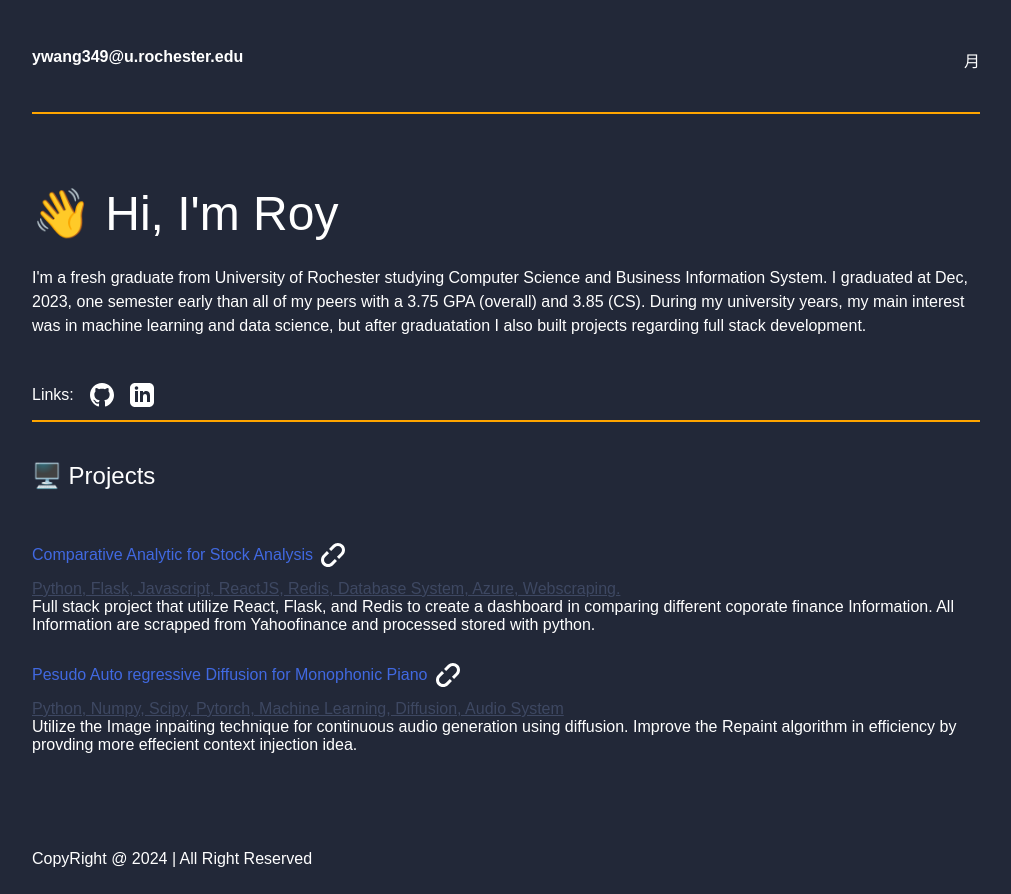
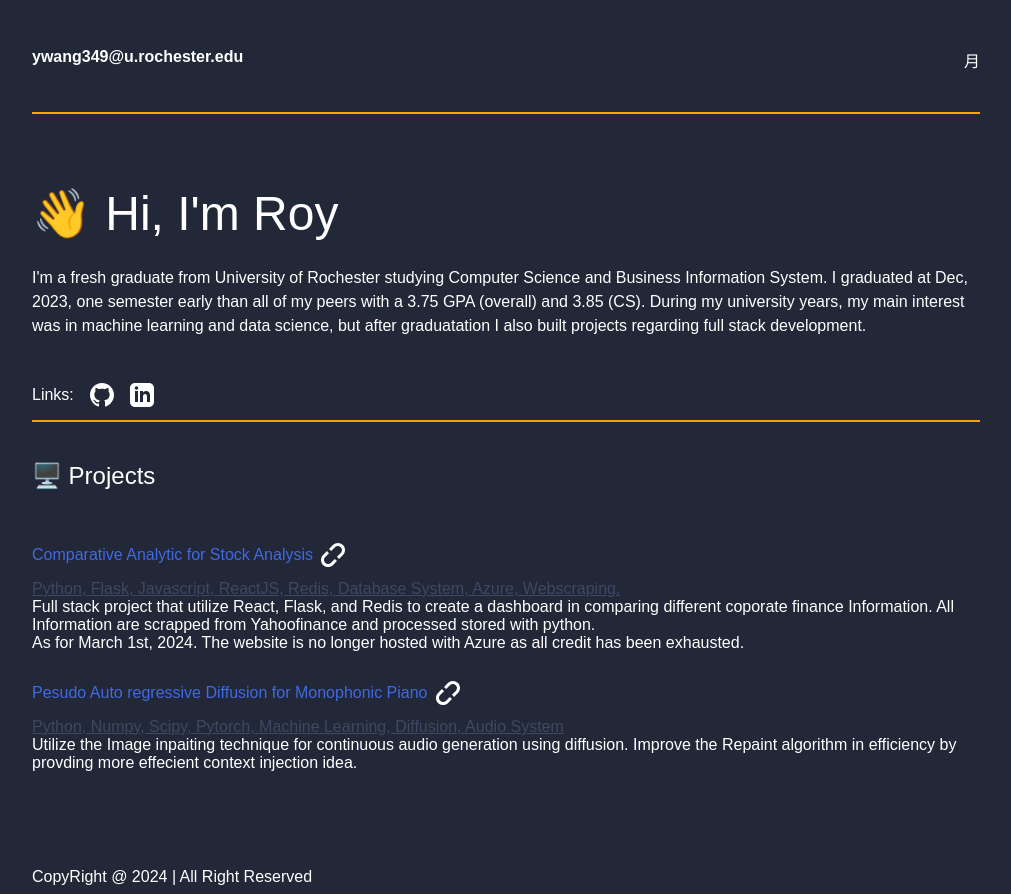
Before and after one commit to Yuze-Wang-RoyAnnd/Yuze-Wang-RoyAnnd.github.io, a plain HTML site: page index.html in a window 1280 px wide. Shown: the whole page, without its empty margins (134-1145 px from the left). Drawn offline with Linux system fonts and the light colour scheme.

Commit message:
commited minor change

```diff
--- a/index.html
+++ b/index.html
@@ -65,6 +65,10 @@
             Full stack project that utilize React, Flask, and Redis to create a dashboard in comparing different coporate
             finance Information. All Information are scrapped from Yahoofinance and processed stored with python.
           </div>
+
+          <div class="p-dicription">
+            As for March 1st, 2024. The website is no longer hosted with Azure as all credit has been exhausted.
+          </div>
         </div>
 
 
```
Also changed, not shown: 1 other file.
